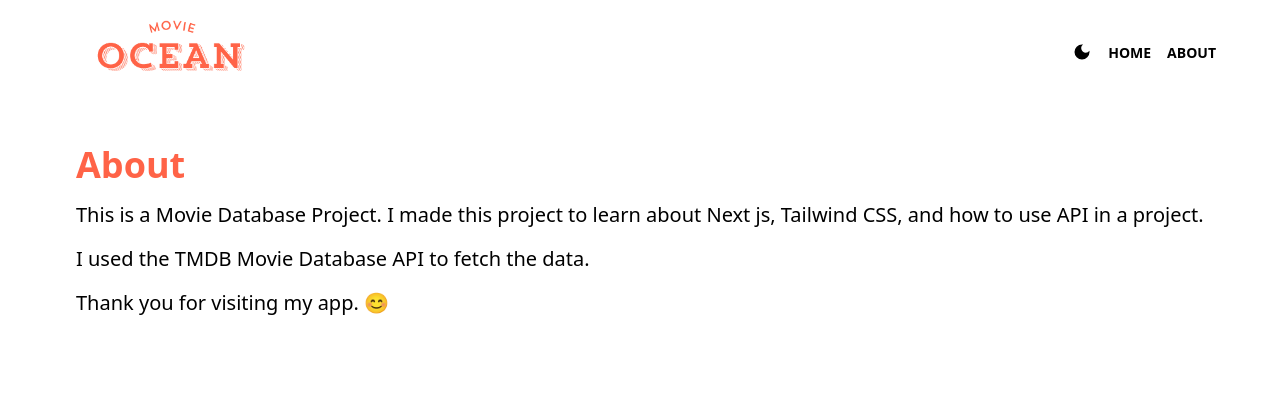
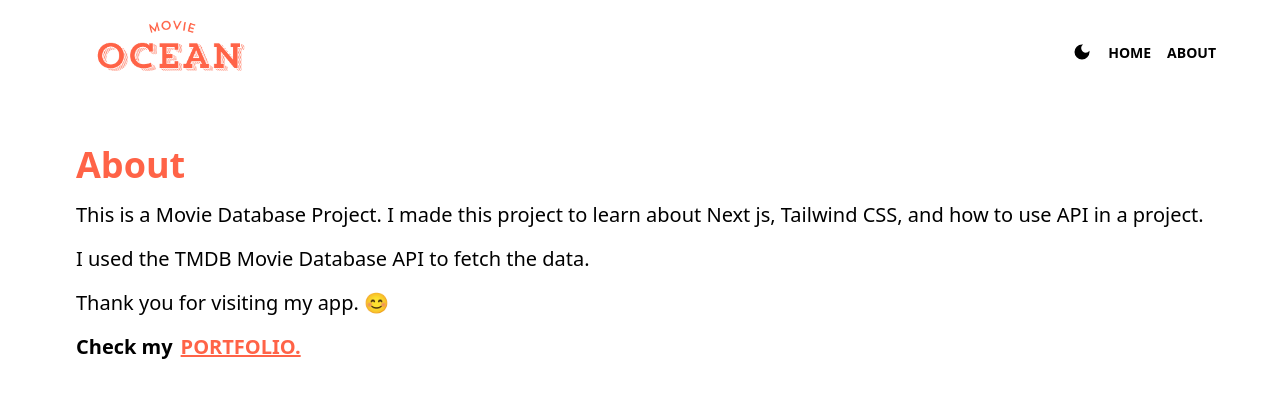
Before and after one commit to ShohorabHShawon/Movie-Ocean-Next.JS, a Next.js app: page /about in a window 1280 px wide. Shown: the top 398 px of the page. Built offline with nearby package versions, Linux system fonts and the light colour scheme.

Commit message:
About Page Update

```diff
--- a/src/app/about/page.jsx
+++ b/src/app/about/page.jsx
@@ -1,3 +1,4 @@
+import Link from 'next/link';
 import React from 'react';
 
 export default function About() {
@@ -14,6 +15,15 @@ export default function About() {
         I used the TMDB Movie Database API to fetch the data.{' '}
       </p>{' '}
       <p className="text-xl my-5"> Thank you for visiting my app. 😊 </p>{' '}
+      <h1 class="text-xl font-bold">
+        Check my
+        <Link
+          href="https://shohorabhshawon.vercel.app/"
+          class="text-[#ff6347] hover:text-blue-700 ml-2 underline"
+        >
+          PORTFOLIO.
+        </Link>
+      </h1>
     </div>
   );
 }
```
